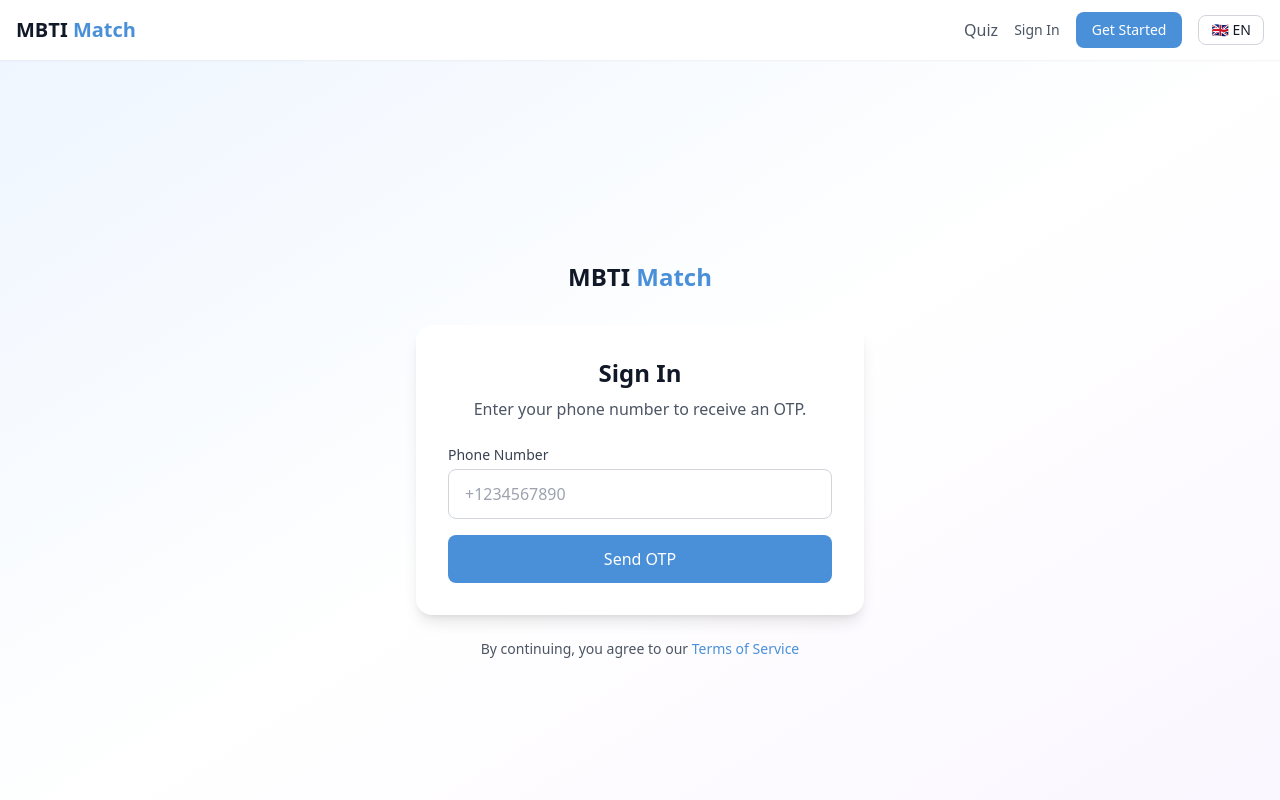
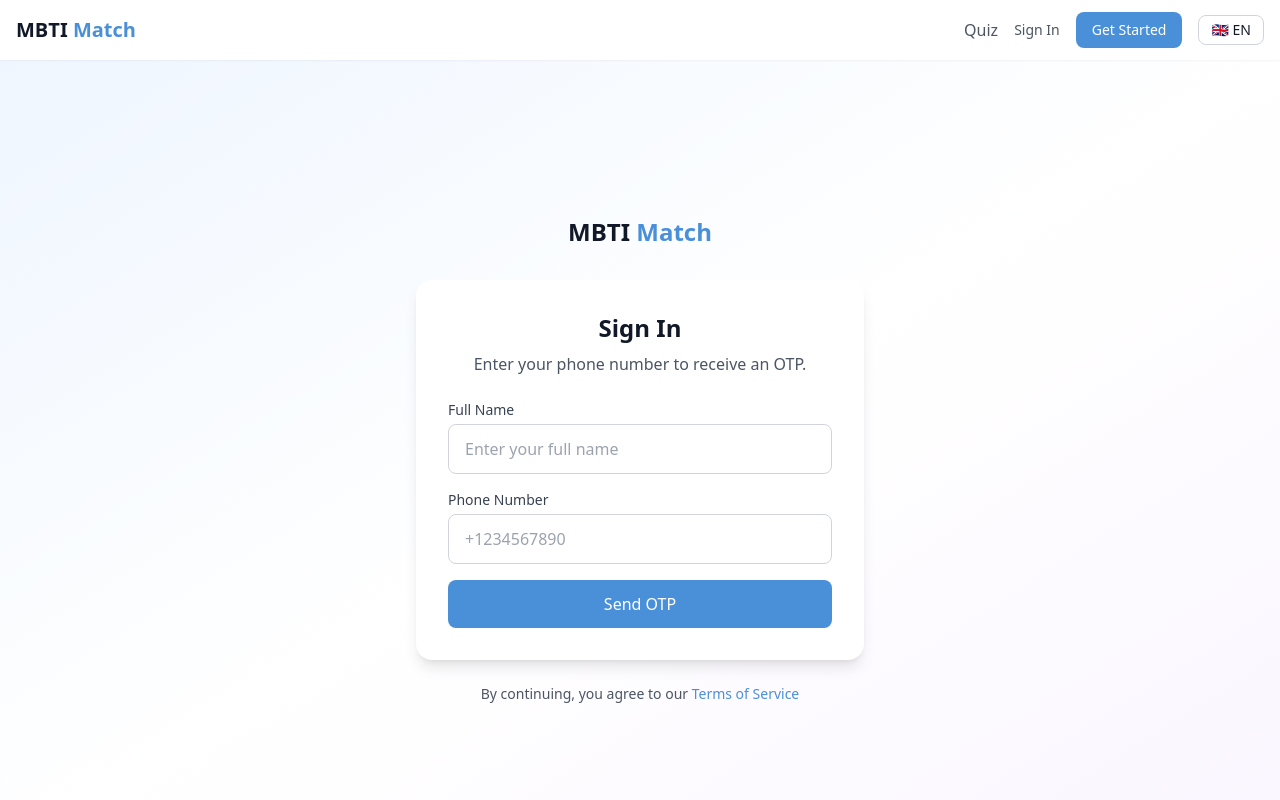
Before and after one commit to Jahanaray/MBTISharp, a React (Vite) app in the folder frontend/: page /login in a window 1280 px wide. Shown: the top 800 px of the page. Built offline with nearby package versions, Linux system fonts and the light colour scheme.

Commit message:
T087: Add full name input field to registration form

```diff
--- a/frontend/src/i18n/locales/en/common.json
+++ b/frontend/src/i18n/locales/en/common.json
@@ -114,11 +114,13 @@
     "register": "Create Account",
     "email": "Email",
     "password": "Password",
+    "fullName": "Full Name",
     "phoneNumber": "Phone Number",
     "phoneVerified": "Phone Verified",
     "enterEmail": "Enter your email",
     "enterPassword": "Enter your password",
     "enterPhone": "Enter your phone number",
+    "enterFullName": "Enter your full name",
     "noAccount": "Don't have an account?",
     "haveAccount": "Already have an account?",
     "registerNow": "Register now",
--- a/frontend/src/i18n/locales/fa/common.json
+++ b/frontend/src/i18n/locales/fa/common.json
@@ -114,11 +114,13 @@
     "register": "ایجاد حساب",
     "email": "ایمیل",
     "password": "رمز عبور",
+    "fullName": "نام کامل",
     "phoneNumber": "شماره تلفن",
     "phoneVerified": "تلفن تأیید شده",
     "enterEmail": "ایمیل خود را وارد کنید",
     "enterPassword": "رمز عبور خود را وارد کنید",
     "enterPhone": "شماره تلفن خود را وارد کنید",
+    "enterFullName": "نام کامل خود را وارد کنید",
     "noAccount": "حساب کاربری ندارید؟",
     "haveAccount": "قبلاً حساب دارید؟",
     "registerNow": "اکنون ثبت‌نام کنید",
--- a/frontend/src/pages/Login.tsx
+++ b/frontend/src/pages/Login.tsx
@@ -7,6 +7,7 @@ type Step = 'phone' | 'otp' | 'success'
 function Login() {
   const { t } = useTranslation()
   const [step, setStep] = useState<Step>('phone')
+  const [fullName, setFullName] = useState('')
   const [phoneNumber, setPhoneNumber] = useState('')
   const [otp, setOtp] = useState('')
   const [loading, setLoading] = useState(false)
@@ -24,7 +25,7 @@ function Login() {
       const response = await fetch('/api/auth/register', {
         method: 'POST',
         headers: { 'Content-Type': 'application/json' },
-        body: JSON.stringify({ phoneNumber })
+        body: JSON.stringify({ phoneNumber, fullName })
       })
       if (response.ok) {
         setStep('otp')
@@ -82,6 +83,21 @@ function Login() {
 
               <form onSubmit={handleSendOtp} className="space-y-4">
                 <div>
+                  <label htmlFor="fullName" className="block text-sm font-medium text-gray-700 mb-1">
+                    {t('auth.fullName', 'Full Name')}
+                  </label>
+                  <input
+                    id="fullName"
+                    type="text"
+                    value={fullName}
+                    onChange={(e) => setFullName(e.target.value)}
+                    placeholder={t('auth.enterFullName', 'Enter your full name')}
+                    required
+                    className="w-full px-4 py-3 border border-gray-300 rounded-lg focus:ring-2 focus:ring-primary focus:border-transparent outline-none"
+                  />
+                </div>
+
+                <div>
                   <label htmlFor="phone" className="block text-sm font-medium text-gray-700 mb-1">
                     {t('auth.phoneNumber', 'Phone Number')}
                   </label>
@@ -91,6 +107,7 @@ function Login() {
                     value={phoneNumber}
                     onChange={(e) => setPhoneNumber(e.target.value)}
                     placeholder="+1234567890"
+                    required
                     className="w-full px-4 py-3 border border-gray-300 rounded-lg focus:ring-2 focus:ring-primary focus:border-transparent outline-none"
                   />
                 </div>
```
